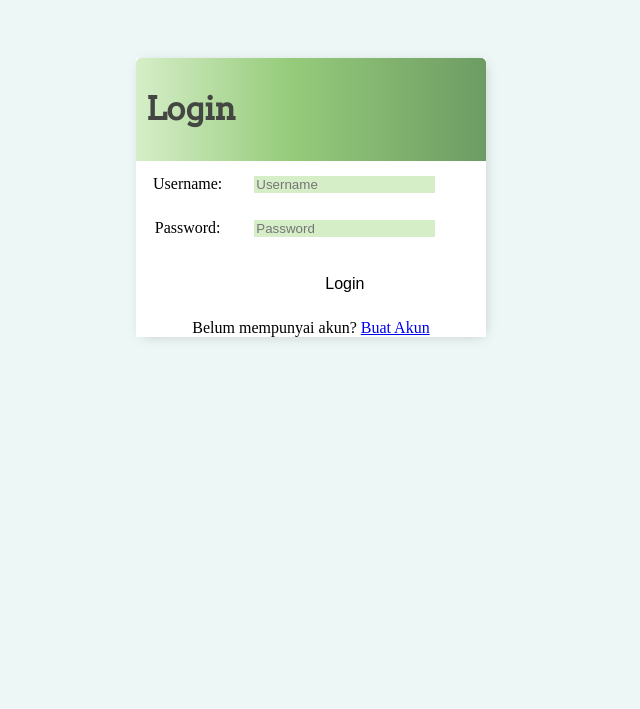
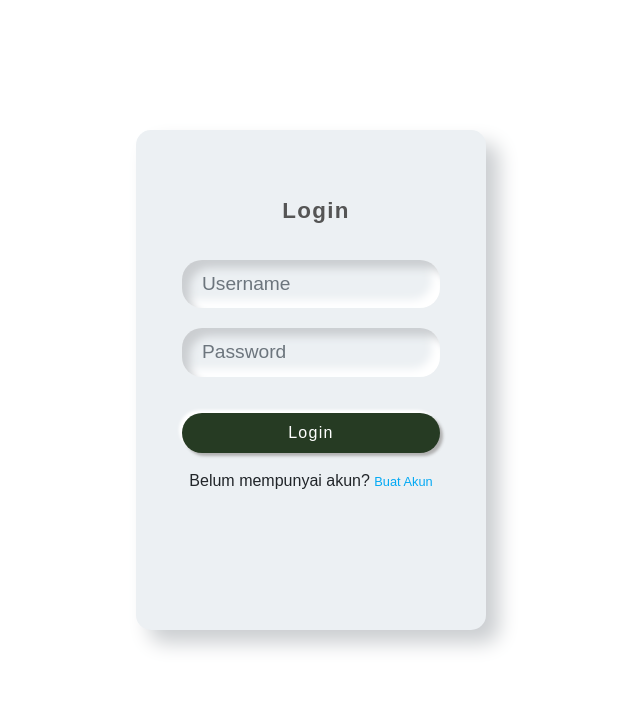
Before and after one commit to carlenee/pbp-assignment, a Django app: page /todolist/login/ in a window 1280 px wide. Shown: the top 709 px of the page, without its empty margins (329-969 px from the left). Run offline with Django 4.2, Linux system fonts and the light colour scheme.

Commit message:
change repo

```diff
--- a/static/css/style.css
+++ b/static/css/style.css
@@ -0,0 +1,332 @@
+@font-face {
+    font-family: Ubuntu-Regular;
+    src: url('../fonts/ubuntu/Ubuntu-Regular.ttf');
+  }
+
+  /* Reseting */
+* {
+  margin: 0;
+  padding: 0;
+  box-sizing: border-box;
+  font-family: 'Poppins', sans-serif;
+}
+
+  body {
+    background-color: #edf7f6;
+    padding-top: 50px;
+  }
+
+  h1,
+  h3,
+  h4
+      {
+      font-family: 'Arvo', serif;
+      color: #434643;
+      text-align: center;
+  }
+
+  .todolist-container {
+          max-width: 900px;
+          margin: auto;
+          background-color: #fff;
+          -webkit-box-shadow: 2px 2px 13px -4px rgba(0, 0, 0, 0.21);
+          box-shadow: 2px 2px 13px -4px rgba(0, 0, 0, 0.21);
+          text-align: center;
+  }
+
+
+  .login {
+    /* max-width: 350px;
+    margin: auto;
+    background-color: #fff;
+    -webkit-box-shadow: 2px 2px 13px -4px rgba(0, 0, 0, 0.21);
+    box-shadow: 2px 2px 13px -4px rgba(0, 0, 0, 0.21);
+    text-align: center;
+    align-items: center; */
+      max-width: 350px;
+      min-height: 500px;
+      margin: 80px auto;
+      padding: 40px 30px 30px 30px;
+      background-color: #ecf0f3;
+      border-radius: 15px;
+      box-shadow: 13px 13px 20px #cbced1, -13px -13px 20px #fff;
+
+  }
+
+  .login .name{
+          font-weight: 600;
+          font-size: 1.4rem;
+          letter-spacing: 1.3px;
+          padding-left: 10px;
+          color: #555;
+  }
+
+  .login .form-field input {
+      width: 100%;
+      display: block;
+      border: none;
+      outline: none;
+      background: none;
+      font-size: 1.2rem;
+      color: #666;
+      padding: 10px 15px 10px 10px;
+      /* border: 1px solid red; */
+  }
+
+  .login .form-field {
+      padding-left: 10px;
+      margin-bottom: 20px;
+      border-radius: 20px;
+      box-shadow: inset 8px 8px 8px #cbced1, inset -8px -8px 8px #fff;
+  }
+
+  .login .form-field .fas {
+      color: rgb(208, 197, 197);
+  }
+
+  .login .btn {
+      box-shadow: none;
+      width: 100%;
+      height: 40px;
+      background-color: #263b23;
+      color: #fff;
+      border-radius: 25px;
+      box-shadow: 3px 3px 3px #b1b1b1,
+          -3px -3px 3px #fff;
+      letter-spacing: 1.3px;
+  }
+
+  .todolist-container .btn{
+          box-shadow: none;
+          width: 20%;
+          height: 25px;
+          background-color: #6c7c6b;
+          color: #fff;
+          border-radius: 25px;
+          box-shadow: 3px 3px 3px #b1b1b1,
+              -3px -3px 3px #fff;
+          letter-spacing: 1.3px;
+          margin-bottom: 10;
+  }
+
+  .login .btn:hover {
+      background-color: #dae1e4;
+      ;
+  }
+
+  .login a {
+      text-decoration: none;
+      font-size: 0.8rem;
+      color: #03A9F4;
+  }
+
+  .login a:hover {
+      color: #039BE5;
+  }
+
+  .todolist-container .btn-logout{
+      box-shadow: none;
+      width: 40%;
+      height: 40px;
+      background-color: #c2cdc1;
+      color: #fff;
+      border-radius: 25px;
+      box-shadow: 3px 3px 3px #b1b1b1,
+          -3px -3px 3px #fff;
+      letter-spacing: 1.3px;
+      margin: 10;
+  }
+
+  .todolist-container .btn:hover {
+      background-color: #dae1e4;
+      ;
+  }
+
+  .todolist-container .btn-logout:hover {
+      background-color: #dae1e4;
+      ;
+  }
+
+  .todolist-container a {
+      text-decoration: none;
+      font-size: 0.8rem;
+      color: #03A9F4;
+  }
+
+
+
+  .createtask-container{
+    max-width: 500px;
+    margin: auto;
+    background-color: #fff;
+    -webkit-box-shadow: 2px 2px 13px -4px rgba(0, 0, 0, 0.21);
+    box-shadow: 2px 2px 13px -4px rgba(0, 0, 0, 0.21);
+    text-align: center;
+    resize: auto;
+  }
+
+  .createtask-container .form-container{
+      resize: auto;
+  }
+
+  .register-container {
+    max-width: 750px;
+    margin: auto;
+    background-color: #fff;
+    -webkit-box-shadow: 2px 2px 13px -4px rgba(0, 0, 0, 0.21);
+    box-shadow: 2px 2px 13px -4px rgba(0, 0, 0, 0.21);
+    text-align: center;
+  }
+
+  .createtask-container .btn{
+      box-shadow: none;
+      width: 60%;
+      height: 40px;
+      background-color: #f7faf7;
+      color: rgb(12, 11, 11);
+      border-radius: 25px;
+      /* box-shadow: 3px 3px 3px #b1b1b1,
+          -3px -3px 3px #fff; */
+      letter-spacing: 1.5px;
+      margin-bottom: 10;
+      margin-top: 100;
+      font-size: 15px;
+  }
+
+  .register-container .btn:hover {
+      background-color: #dae1e4;
+      ;
+  }
+
+
+  .createtask-container .form-container .form-apa .p{
+      min-width: 0;
+      max-width: fit-content;
+  }
+
+  .register-container .btn{
+      box-shadow: none;
+      width: 50%;
+      height: 50px;
+      background-color: #6c7c6b;
+      color: #fff;
+      border-radius: 25px;
+      box-shadow: 3px 3px 3px #b1b1b1,
+          -3px -3px 3px #fff;
+      letter-spacing: 1.3px;
+      margin-bottom: 10;
+  }
+
+
+  .header {
+          display: flex;
+          justify-content: space-between;
+          color: #fff;
+          padding: 10px;
+          border-radius: 5px 5px 0 0;
+          background: linear-gradient(90deg, #d6eec8 0%, #97cc7c 43%, #6d9c63 100%);
+  }
+  .header-register{
+      background: linear-gradient(90deg, #d6eec8 0%, #97cc7c 43%, #6d9c63 100%);
+      width: 100%;
+      padding: 10px;
+      border-radius: 5px 5px 0 0;
+  }
+
+
+  .listtable {
+    border-collapse: collapse;
+    margin: 25px 0;
+    font-size: 0.9em;
+    font-family: sans-serif;
+    min-width: 400px;
+    box-shadow: 0 0 20px rgba(0, 0, 0, 0.15);
+    text-align: center;
+    margin-left: auto;
+    margin-right: auto;
+  }
+
+  .listtable thead tr {
+    background-color: #8cbcb2;
+    color: #ffffff;
+    text-align: left;
+  }
+
+  .listtable th, td{
+    padding: 12px 15px;
+  }
+
+  .listtable tbody tr {
+  border-bottom: 1px solid #dddddd;
+  }
+
+  .listtable tbody tr:last-of-type {
+      border-bottom: 2px solid #009879;
+  }
+
+  button{
+    background-color: #d6eec8;
+    border-color: #d6eec8;
+  }
+
+  /* input{
+    background-color: #d6eec8;
+    outline: none;
+    border: none;
+  } */
+
+  .input{
+      width: 100%;
+      display: block;
+      border: none;
+      outline: none;
+      background: none;
+      font-size: 1.2rem;
+      color: #666;
+      padding: 10px 15px 10px 10px;
+      padding-left: 10px;
+  }
+
+
+  input.form-control{
+      width: auto;
+  }
+
+  .btn {
+    background-color: white;
+    border: none; /* Remove borders */
+    color: black; /* White text */
+    padding: 12px 16px; /* Some padding */
+    font-size: 16px; /* Set a font size */
+    cursor: pointer; /* Mouse pointer on hover */
+  }
+
+  .btn:hover {
+    background-color: #d6eec8;
+  }
+
+  .card{
+      border-radius: 8px;
+      border: 1px solid #cccccc;
+      display:flex;
+      align-items: center;
+      justify-content: center;
+      padding: 5px;
+      box-sizing: border-box;
+      width: 200px;
+      height: 200px;
+      transition: all linear 200ms;
+    }
+    .card:hover{
+      transform: scale(1.1);
+      transition: all linear 200ms;
+      z-index: 1;
+      box-shadow: 1px 1px 10px rgba(0,0,0,.3);
+      cursor: pointer;
+    }
+
+    .container{
+      margin-top: 10;
+      margin-bottom: 10;
+
+    }
--- a/templates/base.html
+++ b/templates/base.html
@@ -8,136 +8,15 @@
   <link rel="stylesheet" href="{% static 'css/style.css' %}">
   <link rel="preconnect" href="https://fonts.gstatic.com">
   <link href="https://fonts.googleapis.com/css2?family=Arvo&display=swap" rel="stylesheet">
+  <link href="https://cdn.jsdelivr.net/npm/bootstrap@5.2.2/dist/css/bootstrap.min.css" rel="stylesheet" integrity="sha384-Zenh87qX5JnK2Jl0vWa8Ck2rdkQ2Bzep5IDxbcnCeuOxjzrPF/et3URy9Bv1WTRi" crossorigin="anonymous">
+
   {% block meta %}
   {% endblock meta %}
 
-  <style>
-    @font-face {
-      font-family: Ubuntu-Regular;
-      src: url('../fonts/ubuntu/Ubuntu-Regular.ttf');
-    }
-    body {
-      background-color: #edf7f6;
-      padding-top: 50px;
-    }
-
-    h1,
-    h3,
-    h4
-        {
-        font-family: 'Arvo', serif;
-        color: #434643;
-        text-align: center;
-    }
-
-    .todolist-container {
-            max-width: 900px;
-            margin: auto;
-            background-color: #fff;
-            -webkit-box-shadow: 2px 2px 13px -4px rgba(0, 0, 0, 0.21);
-            box-shadow: 2px 2px 13px -4px rgba(0, 0, 0, 0.21);
-            text-align: center;
-    }
-    .login {
-      max-width: 350px;
-      margin: auto;
-      background-color: #fff;
-      -webkit-box-shadow: 2px 2px 13px -4px rgba(0, 0, 0, 0.21);
-      box-shadow: 2px 2px 13px -4px rgba(0, 0, 0, 0.21);
-      text-align: center;
-
-    }
-
-    .createtask-container{
-      max-width: 500px;
-      margin: auto;
-      background-color: #fff;
-      -webkit-box-shadow: 2px 2px 13px -4px rgba(0, 0, 0, 0.21);
-      box-shadow: 2px 2px 13px -4px rgba(0, 0, 0, 0.21);
-      text-align: center;
-    }
-
-    .register-container {
-      max-width: 750px;
-      margin: auto;
-      background-color: #fff;
-      -webkit-box-shadow: 2px 2px 13px -4px rgba(0, 0, 0, 0.21);
-      box-shadow: 2px 2px 13px -4px rgba(0, 0, 0, 0.21);
-      text-align: center;
-    }
-
-
-
-    .header {
-            display: flex;
-            justify-content: space-between;
-            color: #fff;
-            padding: 10px;
-            border-radius: 5px 5px 0 0;
-            background: linear-gradient(90deg, #d6eec8 0%, #97cc7c 43%, #6d9c63 100%);
-    }
-
-
-    .listtable {
-      border-collapse: collapse;
-      margin: 25px 0;
-      font-size: 0.9em;
-      font-family: sans-serif;
-      min-width: 400px;
-      box-shadow: 0 0 20px rgba(0, 0, 0, 0.15);
-      text-align: center;
-      margin-left: auto;
-      margin-right: auto;
-    }
-
-    .listtable thead tr {
-      background-color: #8cbcb2;
-      color: #ffffff;
-      text-align: left;
-    }
-
-    .listtable th, td{
-      padding: 12px 15px;
-    }
-
-    .listtable tbody tr {
-    border-bottom: 1px solid #dddddd;
-    }
-
-    .listtable tbody tr:last-of-type {
-        border-bottom: 2px solid #009879;
-    }
-
-    button{
-      background-color: #d6eec8;
-      border-color: #d6eec8;
-    }
-
-    input{
-      background-color: #d6eec8;
-      outline: none;
-      border: none;
-    }
-
-    .btn {
-      background-color: white;
-      border: none; /* Remove borders */
-      color: black; /* White text */
-      padding: 12px 16px; /* Some padding */
-      font-size: 16px; /* Set a font size */
-      cursor: pointer; /* Mouse pointer on hover */
-    }
-
-    .btn:hover {
-      background-color: #d6eec8;
-    }
-
-
-
-  </style>
 </head>
 
 <body>
+  <script src="https://cdn.jsdelivr.net/npm/bootstrap@5.2.2/dist/js/bootstrap.bundle.min.js" integrity="sha384-OERcA2EqjJCMA+/3y+gxIOqMEjwtxJY7qPCqsdltbNJuaOe923+mo//f6V8Qbsw3" crossorigin="anonymous"></script>
   <div class= "container">
     {% block content %}
     {% endblock content %}
--- a/todolist/forms.py
+++ b/todolist/forms.py
@@ -3,8 +3,8 @@ from django import forms
 from .models import *
 
 class TaskForm(forms.ModelForm):
-    title= forms.CharField(widget= forms.TextInput(attrs={'size':'30'}))
-    description= forms.CharField(widget=forms.Textarea(attrs={'size': '60'}))
+    title= forms.CharField(widget= forms.TextInput())
+    description= forms.CharField(widget=forms.Textarea(attrs={'style': 'width: 15em;'}))
 
     class Meta:
         model = Task
--- a/todolist/templates/login.html
+++ b/todolist/templates/login.html
@@ -6,29 +6,30 @@
 
 {% block content %}
 <div class="login">
-    <div class="header">
+    {% comment %} <div class="header">
         <h1>Login</h1>
 
+    </div> {% endcomment %}
+
+    <div class="text-center mt-4 name">
+        Login
     </div>
 
-    <form method="POST" action="">
+    <form method="POST" action="" class="p-3 mt-3">
         {% csrf_token %}
-        <table>
-            <tr>
-                <td>Username: </td>
-                <td><input type="text" name="username" placeholder="Username" class="form-control"></td>
+        <div class="form-field d-flex align-items-center">
+            <span class="far fa-user"></span>
+            {% comment %} <td>Username: </td> {% endcomment %}
+            <input type="text" name="username" placeholder="Username" class="form-control flex">
+        </div>
+        <div class="form-field d-flex align-items-center">
+            {% comment %} <td>Password: </td> {% endcomment %}
+            <span class="fas fa-key"></span>
+            <input type="password" name="password" placeholder="Password" class="form-control">
+        </div>
+
+        <input class="btn login_btn mt-3" type="submit" value="Login">
             </tr>
-
-            <tr>
-                <td>Password: </td>
-                <td><input type="password" name="password" placeholder="Password" class="form-control"></td>
-            </tr>
-
-            <tr>
-                <td></td>
-                <td><input class="btn login_btn" type="submit" value="Login"></td>
-            </tr>
-        </table>
     </form>
 
     {% if messages %}
@@ -38,9 +39,10 @@
             {% endfor %}
         </ul>
     {% endif %}
-
-    Belum mempunyai akun? <a href="{% url 'todolist:register' %}">Buat Akun</a>
+    <div class="text-center fs-6">
+        Belum mempunyai akun? <a href="{% url 'todolist:register' %}">Buat Akun</a>
     </div>
+</div>
 
 
 {% endblock content %}
```
Also changed, not shown: todolist/templates/create-task.html (+20 -5 lines), todolist/templates/register.html (+8 -5 lines), todolist/templates/todolist.html (+31 -11 lines), todolist/README5.md (added).
